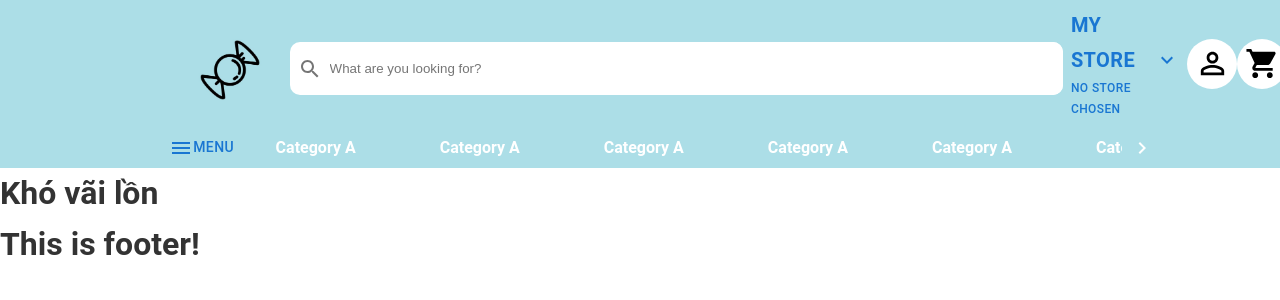
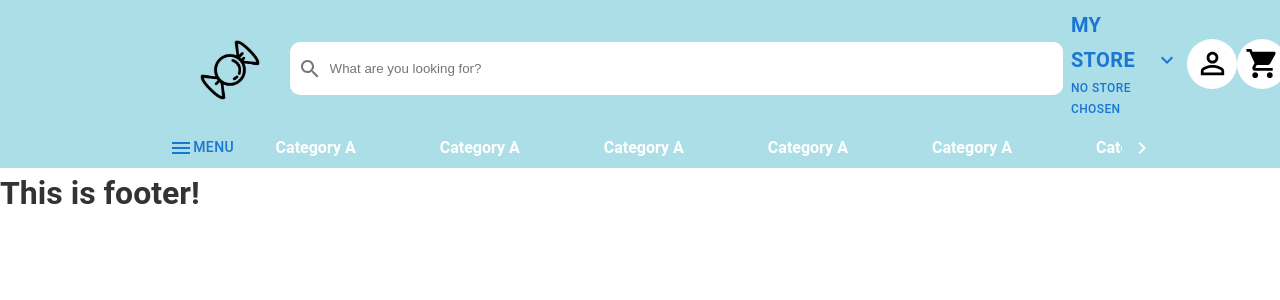
Before and after one commit to gaoxam123/NewspaperApp, a React (Vite) app in the folder client/: page / in a window 1280 px wide. Shown: the top 300 px of the page. Built offline with nearby package versions, Linux system fonts and the light colour scheme.

Commit message:
need to fix footer homepage

```diff
--- a/client/src/components/auth/authHeader/AuthHeader.jsx
+++ b/client/src/components/auth/authHeader/AuthHeader.jsx
@@ -1,7 +1,8 @@
 import "./AuthHeader.css"
+import { Link } from "react-router-dom"
 
 export default function AuthHeader() {
   return (
-    <div className="auth-header-container">AuthHeader</div>
+    <div className="auth-header-container"><Link to="/">AuthHeader</Link></div>
   )
 }
--- a/client/src/components/layout/layout.css
+++ b/client/src/components/layout/layout.css
@@ -0,0 +1,31 @@
+.layout {
+    display: flex;
+    flex-direction: column;
+}
+
+.layout-content {
+    overflow-y: scroll;
+    flex: 9;
+}
+
+.layout-header {
+    position: sticky;
+    top: 0;
+    flex: 2;
+}
+
+.layout-footer {
+    flex: 1;
+}
+
+::-webkit-scrollbar {
+    width: 7px;
+}
+
+::-webkit-scrollbar-track {
+    background-color: #f1f1f1;
+}
+
+::-webkit-scrollbar-thumb {
+    background-color: lightgray;
+}
--- a/client/src/components/sidebar/store/storesidebar.css
+++ b/client/src/components/sidebar/store/storesidebar.css
@@ -4,7 +4,7 @@
     left: calc(100vw);
     width: 650px;
     border-top-left-radius: 20px;
-    border-top-left-radius: 20px;
+    border-bottom-left-radius: 20px;
     height: 90vh;
     background-color: white;
     color: black;
--- a/client/src/pages/homepage/Homepage.jsx
+++ b/client/src/pages/homepage/Homepage.jsx
@@ -2,7 +2,11 @@ import React from "react";
 
 const Homepage = () => {
   return (
-    <h1>Khó vãi lồn</h1>
+    <>
+       <div className="sliding-offers">
+
+       </div>
+    </>
   )
 }
 
```
Also changed, not shown: client/src/components/offer/Offer.jsx (added, +15 -0 lines), client/src/components/offer/Offer.module.css (added).
